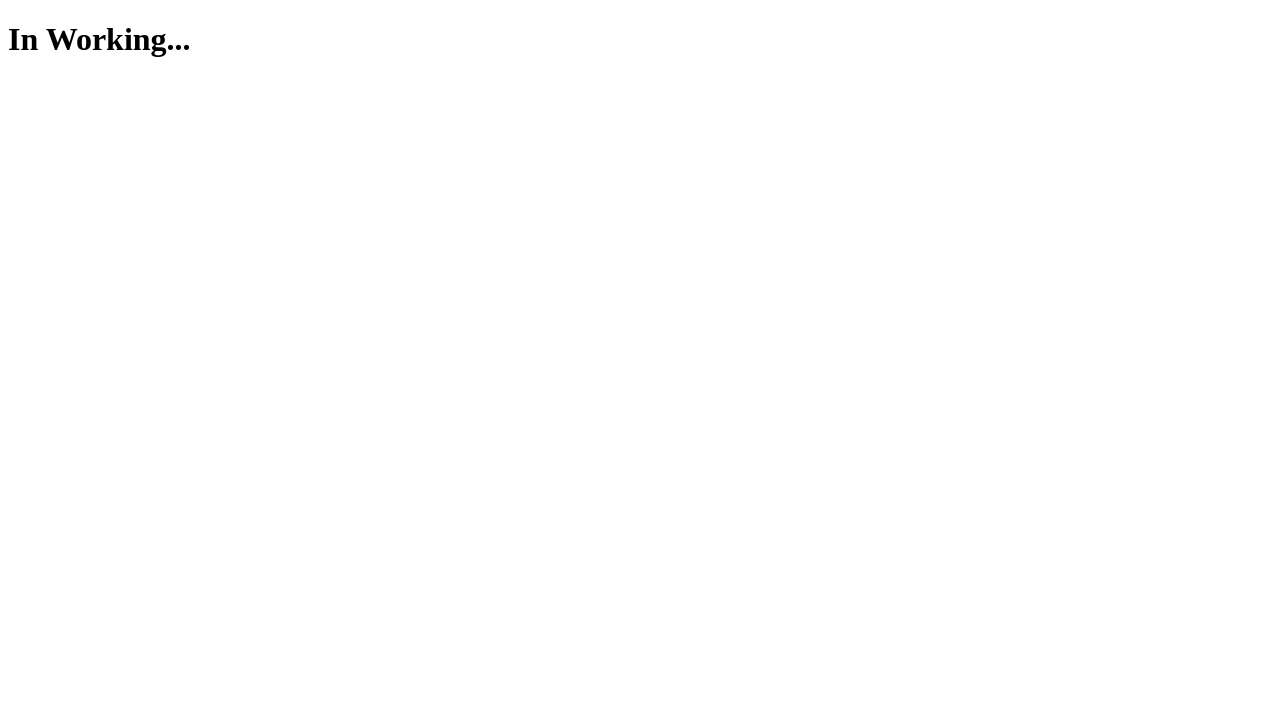
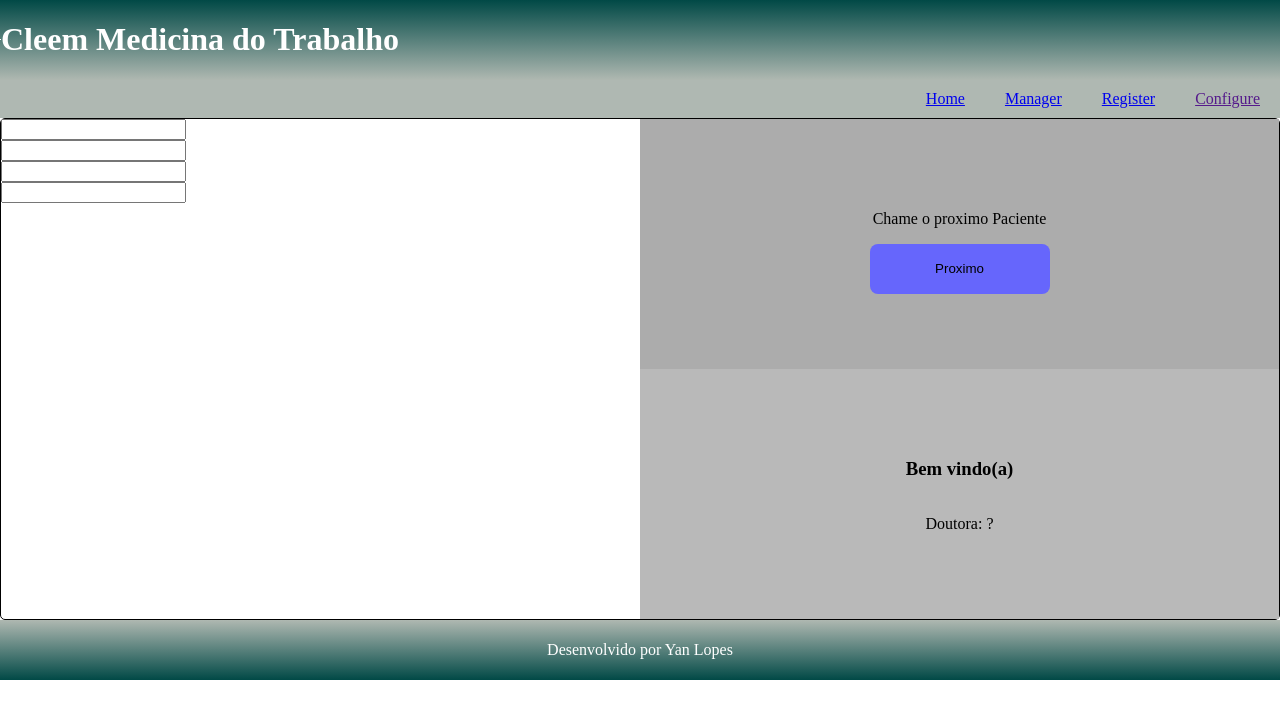
Before and after one commit to Qrow22/templates, a plain HTML site: page register.html in a window 1280 px wide. Drawn offline with Linux system fonts and the light colour scheme.

Commit message:
first commit

```diff
--- a/Style_index.css
+++ b/Style_index.css
@@ -129,7 +129,7 @@ img{
 }
 
 .btn{
-    width: 200px;
+    width: 180px;
     height: 50px;
     background-color: rgb(102, 102, 252);
     color: black;
@@ -150,4 +150,16 @@ img{
     box-shadow: 0 12px 16px 0 rgba(0, 0, 0, 0.24), 0 6px 20px 0 rgba(0, 0, 0, 0.19);
 }
 
+.btns{
+    display: flex;
+    flex-direction: row;
+}
+
+.mang_btn{
+    display: flex;
+    flex-direction: column;
+    align-items: center;
+    justify-content: center;
+    padding-left: 10px;
+}
 /* register.html*/
--- a/register.html
+++ b/register.html
@@ -1,11 +1,55 @@
+
 <!DOCTYPE html>
-<html lang="en">
+<html lang="pt-br">
 <head>
     <meta charset="UTF-8">
+    <meta http-equiv="X-UA-Compatible" content="IE=edge">
     <meta name="viewport" content="width=device-width, initial-scale=1.0">
-    <title>Document</title>
+    <title>Cleem Medicina do trabalho</title>
+    <link rel="stylesheet" href="Style_index.css">
+
 </head>
 <body>
-    <h1>In Working...</h1>
+    <header>
+        <img class="icon" src="" alt="">
+        <h1> Cleem Medicina do Trabalho</h1>
+    </header>
+
+    <nav>
+        <Ul>
+            <li><a href="index.html">Home</a></li>
+            <li><a href="manager.html">Manager</a></li>
+            <li><a href="register.html">Register</a></li>
+            <li><a href="">Configure</a></li>
+        </Ul>
+    </nav>
+
+    <main>
+        <section class="manager">
+            <input type="text">
+            <input type="text">
+            <input type="text">
+            <input type="text">
+
+        </section>
+
+        <section class="ger">
+            <section class="pass">
+                <p>Chame o proximo Paciente</p>
+                <button class="btn">Proximo</button>
+            </section>
+
+            <section class="setor">
+                <h1>Bem vindo(a)</h1>
+                <p>Doutora: ?</p>
+            </section>
+        </section>
+    </main>
+
+    <footer>
+        <p>Desenvolvido por Yan Lopes </p>
+    </footer>
+
+
 </body>
 </html>
```
Also changed, not shown: index.html (+1 -0 lines), manager.html (+11 -2 lines).
